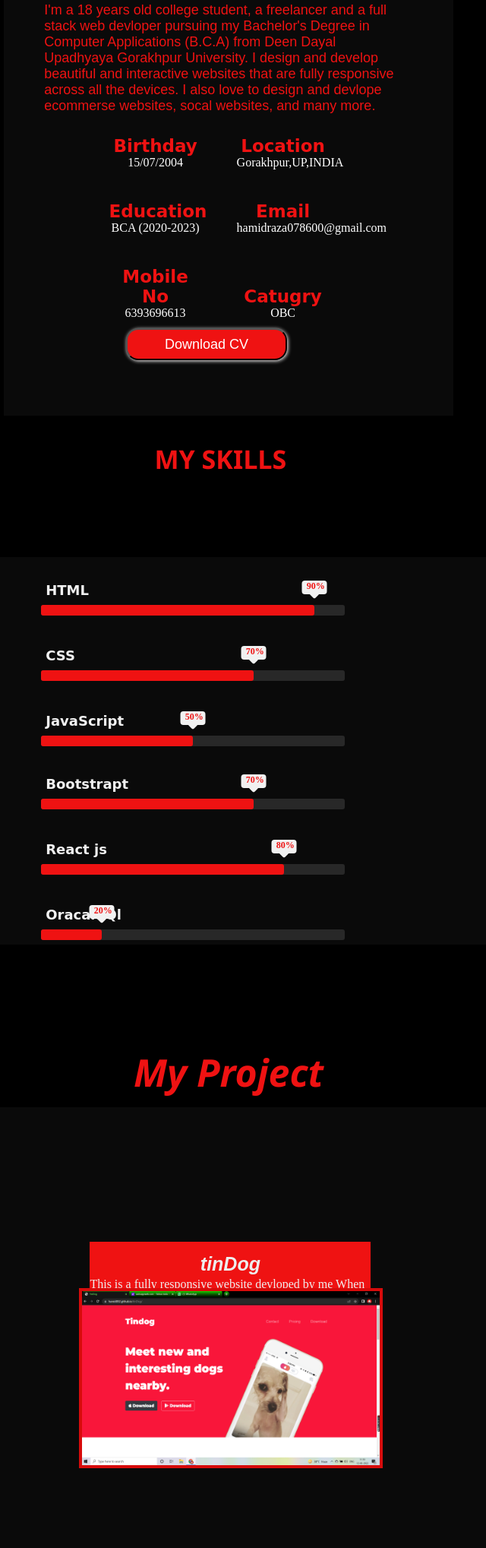
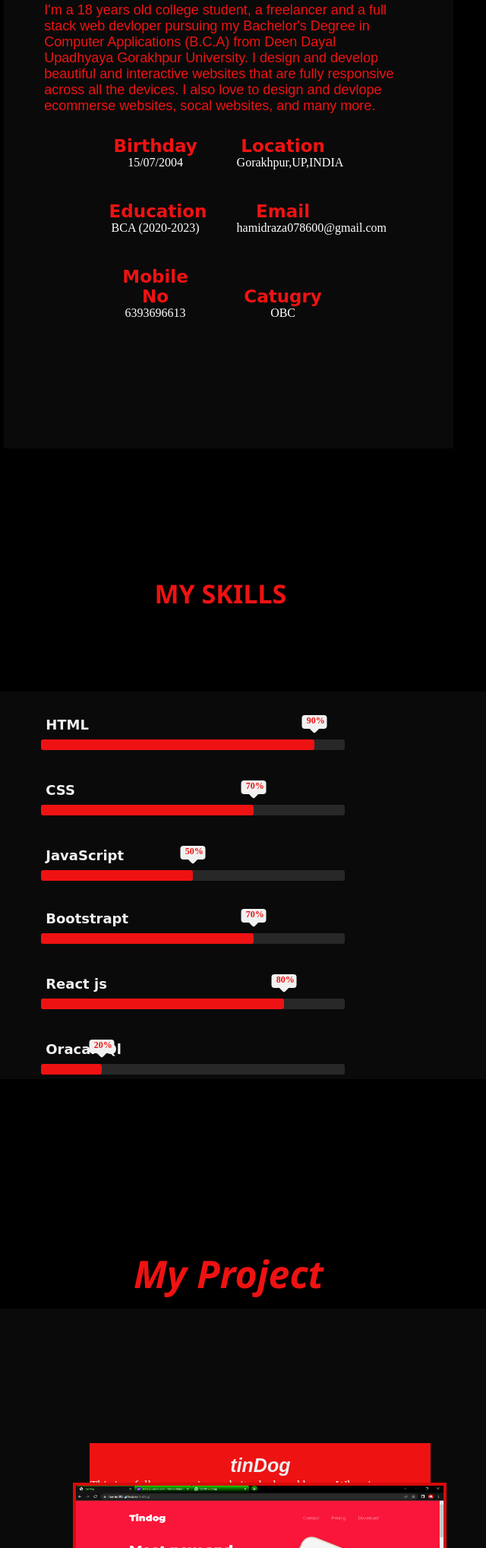
Before and after one commit to Hamid092/hamid-portfolio, a plain HTML site: page index.html in a window 768 px wide. Shown: the part 1484-3521 px from the top of the page at 76% size, without its empty margins (83-723 px from the left). Drawn offline with Linux system fonts and the light colour scheme.

Commit message:
Update style.css

```diff
--- a/css/style.css
+++ b/css/style.css
@@ -778,11 +778,11 @@
 
    }
 
-   .btns {
+  .btns {
     position: static;
     display: inherit;
-    width: 53%;
-    margin: 43px auto;
+    width: 47%;
+    margin: 59px auto;
 }
    .navbtn{
     font-size: 44px;
@@ -837,23 +837,31 @@
 
     width: 164px;
 }
-.container button{
-    display: block;
+.container button {
+    /* display: block; */
     position: absolute;
-    bottom: -1125px;
-    left: 213px;
+    bottom: -614px;
+    left: 273px;
 }
 .container {
     width: 90%;
     height: 693px;
     padding: 33px;
 }
-
-
+     }
+.about-continer {
+    background: #000000;
+    height: 977px;
+    width: 100%;
+    padding: 55px;
+}
 
 .container2{
     display: block;
 
+}
+#skill{
+    height:888px;
 }
 
 .skill-container{
@@ -892,6 +900,29 @@
      display: flex;
     flex-wrap: wrap;
     margin: 18px 114px;
+}
+
+#contact-us {
+    width: 100%;
+    height: 76vh;
+    margin: 0;
+    padding-top: 181px;
+    background: #000000;
+}
+.project-box img {
+    height: 252px;
+    width: 492px;
+    margin: 111px 8px;
+    margin-left: -511px;
+    border: 4px solid #d70b0b;
+}
+.proj-section {
+    height: 255px;
+    width: 449px;
+    background: #ef1212;
+    padding: 15px 0;
+    color: #eee;
+    text-align: left;
 }
 
 
```
